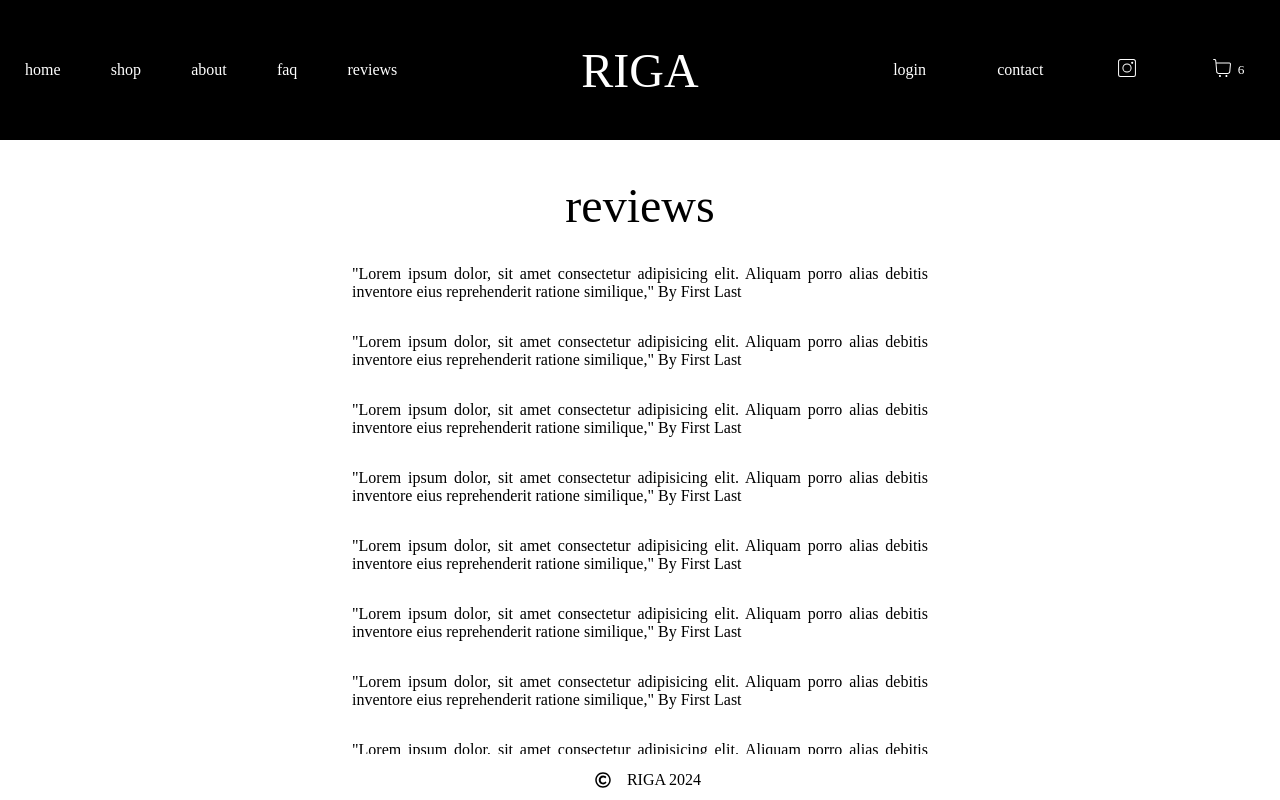
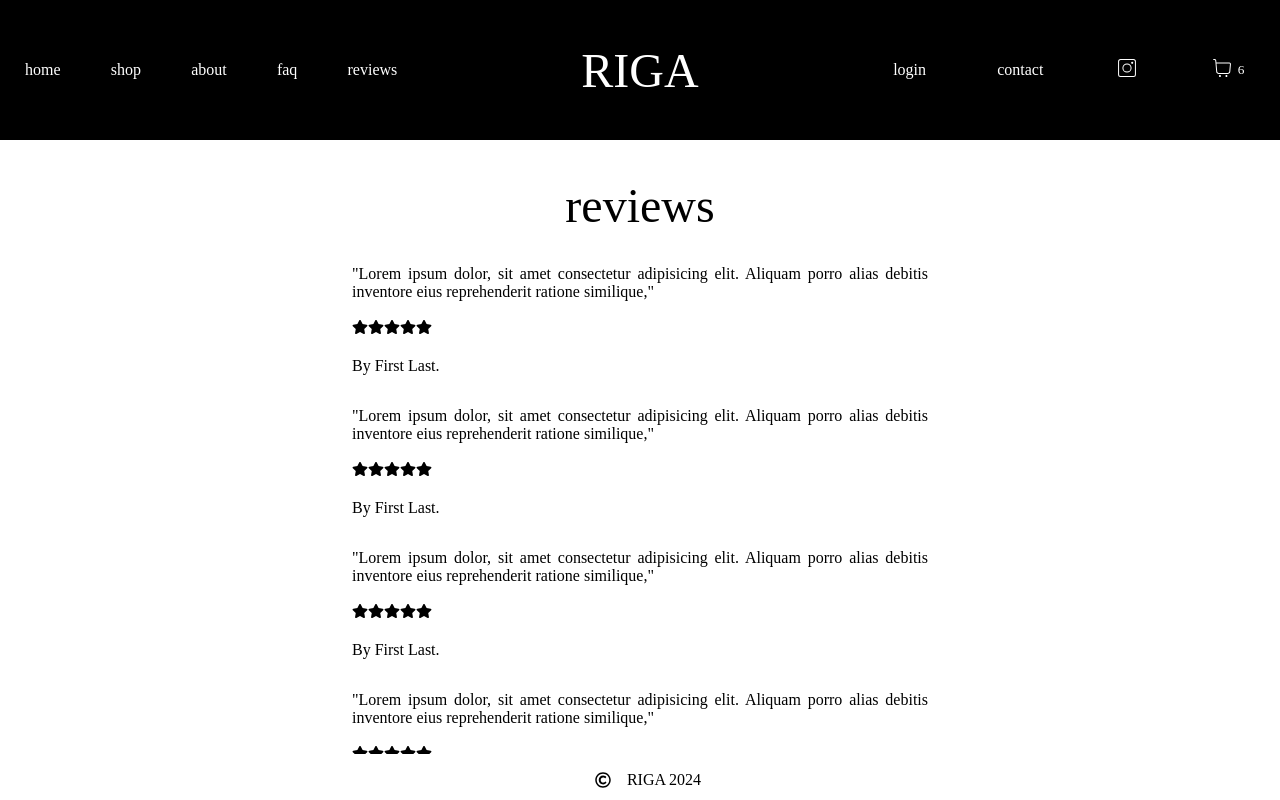
Before and after one commit to Manuelhhinojosa/MariselaShopClient, a React (Create React App) app: page /reviews in a window 1280 px wide. Built offline with nearby package versions, Linux system fonts and the light colour scheme; a web font is replaced by a local one.

Commit message:
changed styles in about compnent and revies compnent as requested per client

```diff
--- a/src/assets/data/data.js
+++ b/src/assets/data/data.js
@@ -154,7 +154,7 @@ const printsArr = [
 
 // for About component
 const aboutImgUrl =
-  "https://res.cloudinary.com/mangud/image/upload/v1724854078/mariselaShopClient/Screen_Shot_2024-08-28_at_10.05.55_AM_yvusv0.png";
+  "https://res.cloudinary.com/mangud/image/upload/v1724854077/mariselaShopClient/Screen_Shot_2024-08-28_at_10.06.14_AM_kxt4cz.png";
 
 const aboutPageText =
   "Lorem ipsum dolor, sit amet consectetur adipisicing elit. Aliquam porro alias debitis inventore eius reprehenderit ratione similique, nulla consectetur iste velit, ipsum impedit, dolores est tenetur pariatur deserunt vel ad. Lorem ipsum dolor, sit amet consectetur adipisicing elit. Aliquam porro alias debitis inventore eius reprehenderit ratione similique, nulla consectetur iste velit, ipsum impedit, dolores est tenetur pariatur deserunt vel ad. Lorem ipsum dolor, sit amet consectetur adipisicing elit. Aliquam porro alias debitis inventore eius reprehenderit ratione similique, nulla consectetur iste velit, ipsum impedit, dolores est tenetur pariatur deserunt vel ad. Lorem ipsum dolor, sit amet consectetur adipisicing elit. Aliquam porro alias debitis inventore eius reprehenderit ratione similique, nulla consectetur iste velit, ipsum impedit, dolores est tenetur pariatur deserunt vel ad. Lorem ipsum dolor, sit amet consectetur adipisicing elit. Aliquam porro alias debitis inventore eius reprehenderit ratione similique, nulla consectetur iste velit,ipsum impedit, dolores est tenetur pariatur deserunt vel ad.";
--- a/src/components/pageComponents/AboutPage/AboutPage.css
+++ b/src/components/pageComponents/AboutPage/AboutPage.css
@@ -20,7 +20,7 @@
 }
 .aboutPageContainer div p {
   text-align: justify;
-  margin: 2rem;
+  margin: 0rem 2rem 0rem 2rem;
   font-weight: 300;
 }
 
@@ -44,8 +44,7 @@
   }
   .aboutPageContainer div:nth-child(2) {
     flex: 2;
-    height: 90%;
-    align-items: start;
+    height: 75%;
     justify-content: center;
   }
 }
--- a/src/components/pageComponents/AboutPage/AboutPage.scss
+++ b/src/components/pageComponents/AboutPage/AboutPage.scss
@@ -22,7 +22,7 @@
 
     p {
       text-align: justify;
-      margin: 2rem;
+      margin: 0rem 2rem 0rem 2rem;
       font-weight: 300;
     }
   }
@@ -50,8 +50,7 @@
 
     div:nth-child(2) {
       flex: 2;
-      height: 90%;
-      align-items: start;
+      height: 75%;
       justify-content: $center;
     }
   }
--- a/src/components/pageComponents/ReviewsPage/ReviewsPage.jsx
+++ b/src/components/pageComponents/ReviewsPage/ReviewsPage.jsx
@@ -2,6 +2,9 @@ import React from "react";
 
 //styles
 import "./ReviewsPage.scss";
+
+// ract icons
+import { FaStar } from "react-icons/fa";
 
 // text data
 import data from "../../../assets/data/data";
@@ -13,7 +16,15 @@ export const ReviewsPage = () => {
         <div>reviews</div>
         {data.reviews.map((el, i) => (
           <div key={i}>
-            "{el.review}" By {el.author}
+            "{el.review}"<br /> <br />
+            <FaStar />
+            <FaStar />
+            <FaStar />
+            <FaStar />
+            <FaStar />
+            <br />
+            <br />
+            <span>By {el.author}.</span>
           </div>
         ))}
       </div>
```
Also changed, not shown: 1 other file (tests, documents, lock files or other folders).
